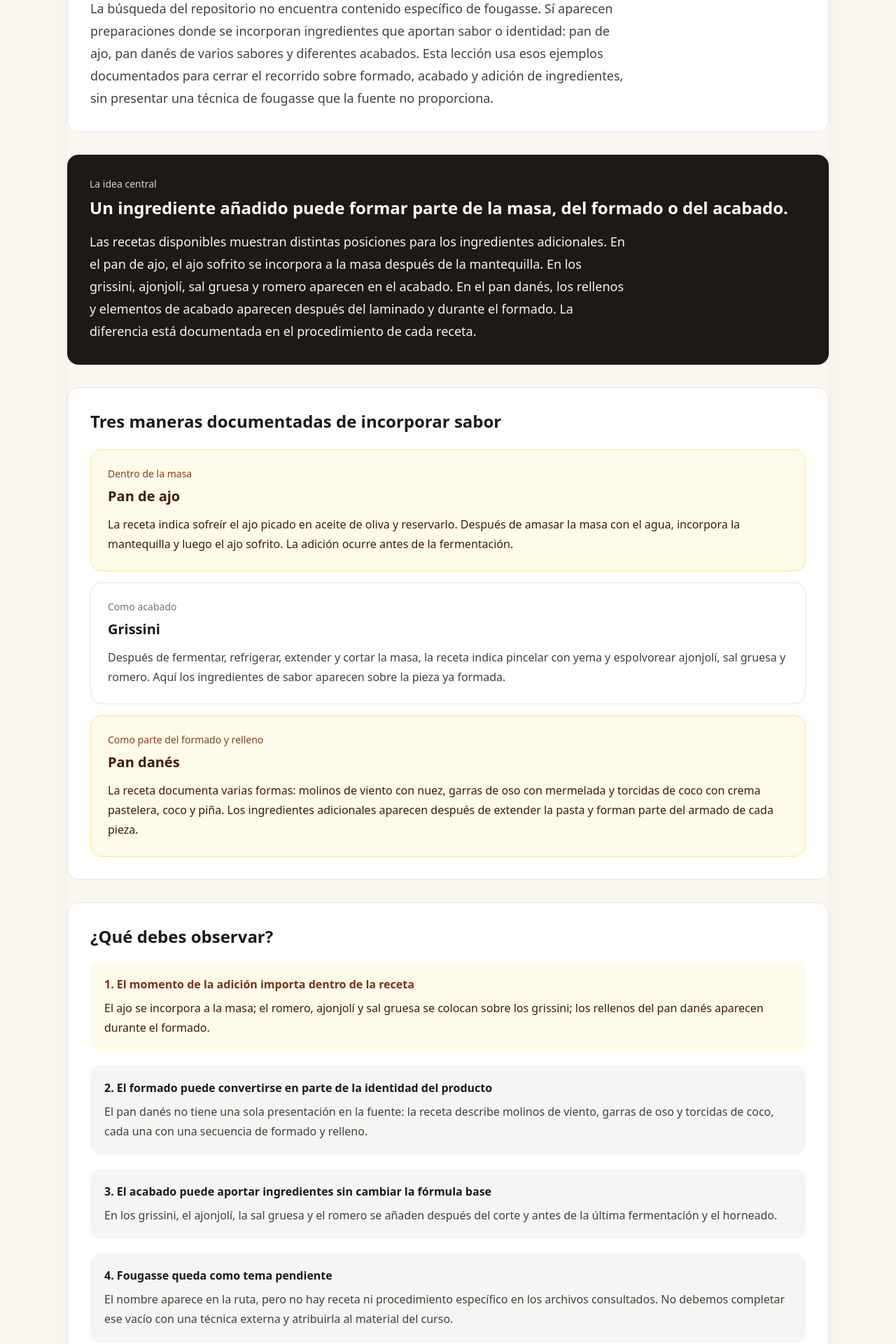
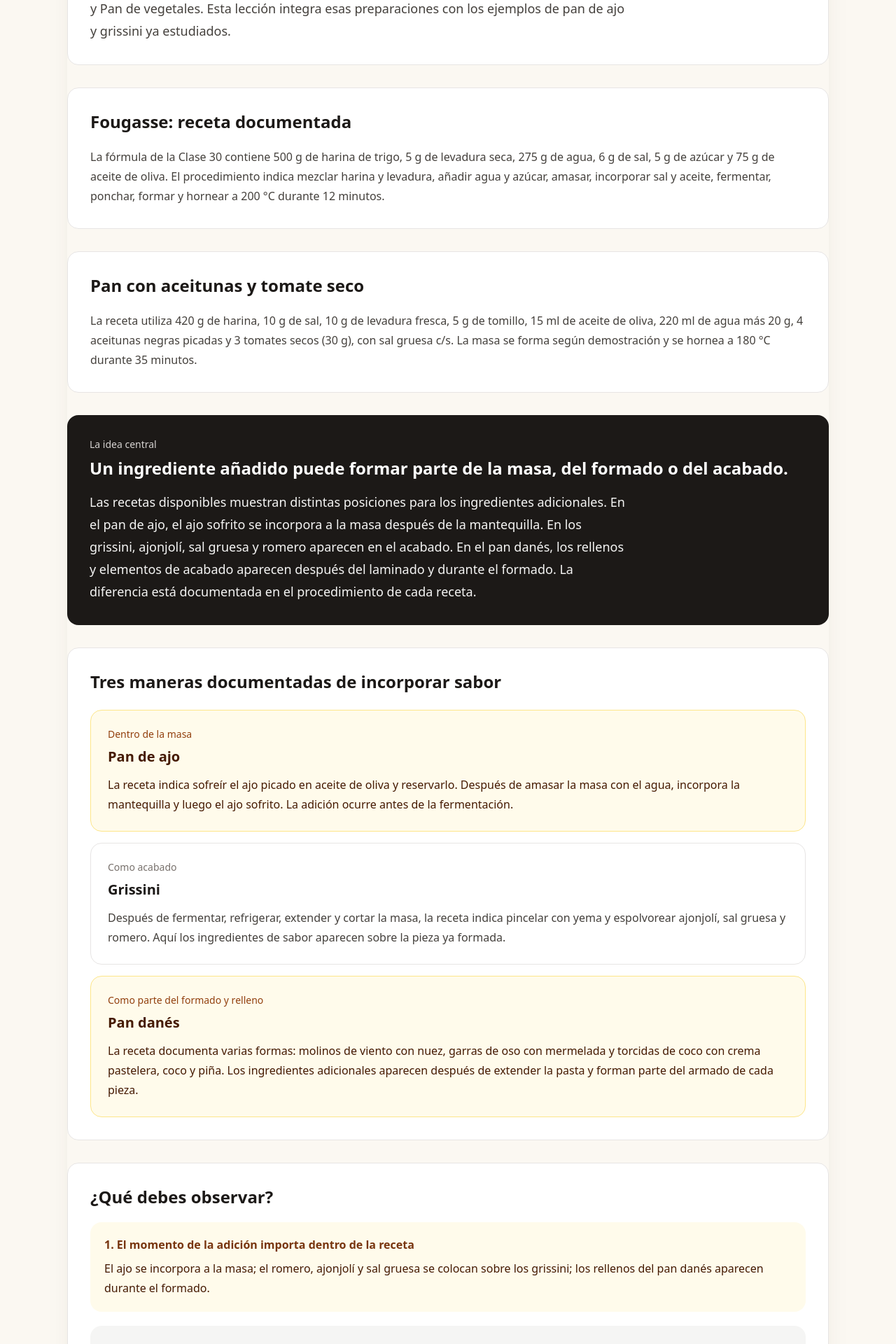
Before and after one commit to Drworm82/CursoPanadero, a Next.js app: page /leccion-fougasse-y-panes-saborizados in a window 1280 px wide. Shown: the part 440-2360 px from the top of the page at 70% size. Built offline with nearby package versions, Linux system fonts and the light colour scheme; no server answers.

Commit message:
Actualizar L34 con Fougasse y panes de Clase 30

```diff
--- a/pages/leccion-fougasse-y-panes-saborizados.js
+++ b/pages/leccion-fougasse-y-panes-saborizados.js
@@ -12,14 +12,22 @@ export default function LessonThirtyFourPage() {
         <section className="rounded-2xl border border-stone-200 bg-white p-6 sm:p-8">
           <p className="text-sm font-medium uppercase tracking-[0.14em] text-amber-700">Cerrar el módulo sin rellenar los huecos</p>
           <h2 className="mt-3 text-2xl font-semibold text-stone-900">
-            La ruta propone fougasse y panes saborizados, pero la fuente no contiene una receta de fougasse.
+            La Clase 30 documenta Fougasse y dos panes saborizados.
           </h2>
           <p className="mt-4 max-w-3xl text-lg leading-8 text-stone-700">
-            La búsqueda del repositorio no encuentra contenido específico de fougasse. Sí aparecen preparaciones
-            donde se incorporan ingredientes que aportan sabor o identidad: pan de ajo, pan danés de varios sabores
-            y diferentes acabados. Esta lección usa esos ejemplos documentados para cerrar el recorrido sobre formado,
-            acabado y adición de ingredientes, sin presentar una técnica de fougasse que la fuente no proporciona.
+            La Clase 30 contiene una receta de Fougasse, además de Pan con aceitunas y tomate seco y Pan de vegetales. Esta
+            lección integra esas preparaciones con los ejemplos de pan de ajo y grissini ya estudiados.
           </p>
+        </section>
+
+        <section className="rounded-2xl border border-stone-200 bg-white p-6 sm:p-8">
+          <h2 className="text-2xl font-semibold text-stone-900">Fougasse: receta documentada</h2>
+          <p className="mt-5 leading-7 text-stone-700">La fórmula de la Clase 30 contiene 500 g de harina de trigo, 5 g de levadura seca, 275 g de agua, 6 g de sal, 5 g de azúcar y 75 g de aceite de oliva. El procedimiento indica mezclar harina y levadura, añadir agua y azúcar, amasar, incorporar sal y aceite, fermentar, ponchar, formar y hornear a 200 °C durante 12 minutos.</p>
+        </section>
+
+        <section className="rounded-2xl border border-stone-200 bg-white p-6 sm:p-8">
+          <h2 className="text-2xl font-semibold text-stone-900">Pan con aceitunas y tomate seco</h2>
+          <p className="mt-5 leading-7 text-stone-700">La receta utiliza 420 g de harina, 10 g de sal, 10 g de levadura fresca, 5 g de tomillo, 15 ml de aceite de oliva, 220 ml de agua más 20 g, 4 aceitunas negras picadas y 3 tomates secos (30 g), con sal gruesa c/s. La masa se forma según demostración y se hornea a 180 °C durante 35 minutos.</p>
         </section>
 
         <section className="rounded-2xl bg-stone-900 p-6 text-white sm:p-8">
@@ -96,10 +104,9 @@ export default function LessonThirtyFourPage() {
             </div>
 
             <div className="rounded-2xl bg-stone-100 p-5">
-              <p className="font-semibold text-stone-900">4. Fougasse queda como tema pendiente</p>
+              <p className="font-semibold text-stone-900">4. El formado de Fougasse está remitido al proceso de clase</p>
               <p className="mt-2 leading-7 text-stone-700">
-                El nombre aparece en la ruta, pero no hay receta ni procedimiento específico en los archivos consultados.
-                No debemos completar ese vacío con una técnica externa y atribuirla al material del curso.
+                La fuente sí proporciona fórmula y secuencia de elaboración, pero no desarrolla por escrito el detalle del formado. Ese detalle debe conservarse como demostración, no reconstruirse con información externa.
               </p>
             </div>
           </div>
@@ -117,11 +124,10 @@ export default function LessonThirtyFourPage() {
 
         <section className="rounded-2xl border border-amber-200 bg-amber-50 p-6 sm:p-8">
           <p className="text-sm font-medium text-amber-900">Límite de esta fuente</p>
-          <h2 className="mt-2 text-xl font-semibold text-amber-950">Fougasse no está documentada.</h2>
+          <h2 className="mt-2 text-xl font-semibold text-amber-950">Fougasse sí está documentada en la Clase 30.</h2>
           <p className="mt-3 max-w-3xl leading-7 text-amber-950">
-            La fuente permite estudiar panes con ingredientes y acabados diferenciados, pero no proporciona una
-            fórmula, un formado, un greñado ni un horneado específico de fougasse. El título de la lección pertenece
-            a la ruta pedagógica del módulo; los ejemplos desarrollados proceden de recetas que sí están documentadas.
+            La fuente proporciona fórmula, fermentación, ponchado, formado y horneado de Fougasse. El detalle del formado no
+            está desarrollado por escrito y queda remitido a la ejecución de clase.
           </p>
         </section>
 
@@ -135,9 +141,9 @@ export default function LessonThirtyFourPage() {
           <p className="text-sm font-medium text-stone-500">Comprueba tu aprendizaje</p>
           <h2 className="mt-2 text-xl font-semibold text-stone-900">Explica la secuencia</h2>
           <div className="mt-4 space-y-3 text-stone-700">
-            <p>1. ¿Qué secuencia documenta la receta de fougasse?</p>
-            <p>2. ¿Qué ocurre entre fermentación y horneado?</p>
-            <p>3. ¿Qué ingredientes o acabados convierten las piezas estudiadas en panes saborizados según la fuente?</p>
+            <p>1. ¿Qué ingredientes y cantidades declara la receta de Fougasse?</p>
+            <p>2. ¿Qué operaciones aparecen entre la fermentación y el horneado?</p>
+            <p>3. ¿Qué diferencias observas entre Fougasse, pan con aceitunas y tomate seco, pan de ajo y grissini?</p>
           </div>
         </section>
 
@@ -158,9 +164,7 @@ export default function LessonThirtyFourPage() {
               la masa, utilizarse en el formado o aparecer como acabado.
             </p>
             <p className="leading-7">
-              <strong>La fuente también tiene límites:</strong> baguette, focaccia, ciabatta, brioche, bagels, pita
-              y fougasse aparecen como temas de la ruta, pero no todos cuentan con recetas o explicaciones específicas
-              en el material disponible.
+              <strong>La fuente también tiene límites:</strong> algunas preparaciones remiten partes del formado a demostraciones y no todos los conceptos cuentan con una explicación teórica desarrollada; eso no impide que las recetas documentadas se estudien directamente.
             </p>
           </div>
         </section>
@@ -168,10 +172,7 @@ export default function LessonThirtyFourPage() {
         <section className="rounded-2xl border border-stone-200 bg-white p-6">
           <p className="text-sm font-medium text-stone-500">Nota sobre la fuente</p>
           <p className="mt-2 leading-7 text-stone-700">
-            Los ejemplos de pan de ajo, grissini y pan danés proceden de data/recetas.js. La secuencia general de
-            panificación procede de data/curso.js. La organización integradora de esta lección sigue la ruta del
-            Módulo 4 y es organización pedagógica del curso. La búsqueda del repositorio no encontró contenido
-            específico de fougasse.
+            Las recetas de Fougasse, Pan con aceitunas y tomate seco y Pan de vegetales proceden de la Clase 30 del PDF. Los ejemplos de pan de ajo y grissini proceden del material de panadería ya integrado. La organización integradora de esta lección es organización pedagógica del curso.
           </p>
         </section>
 
```
